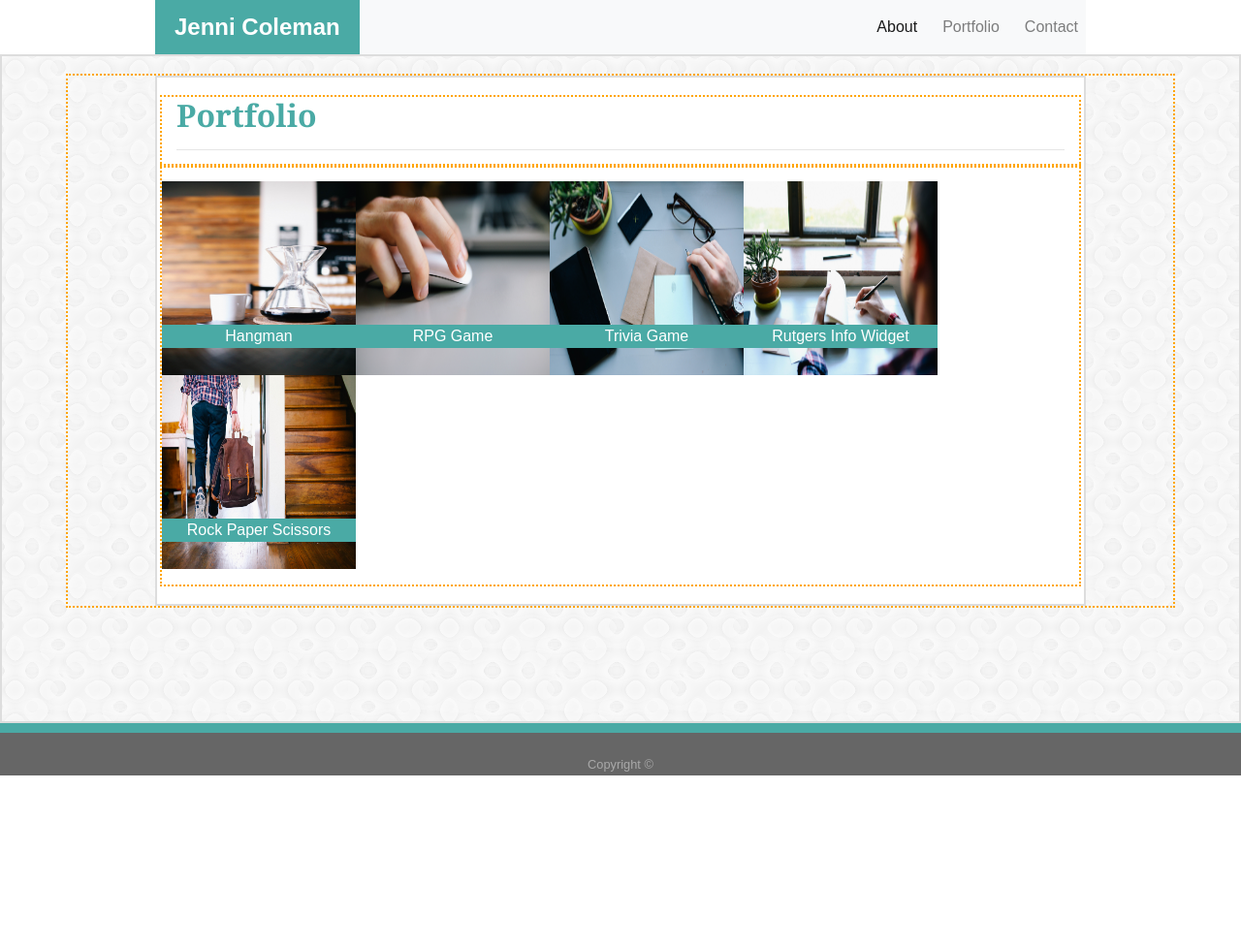
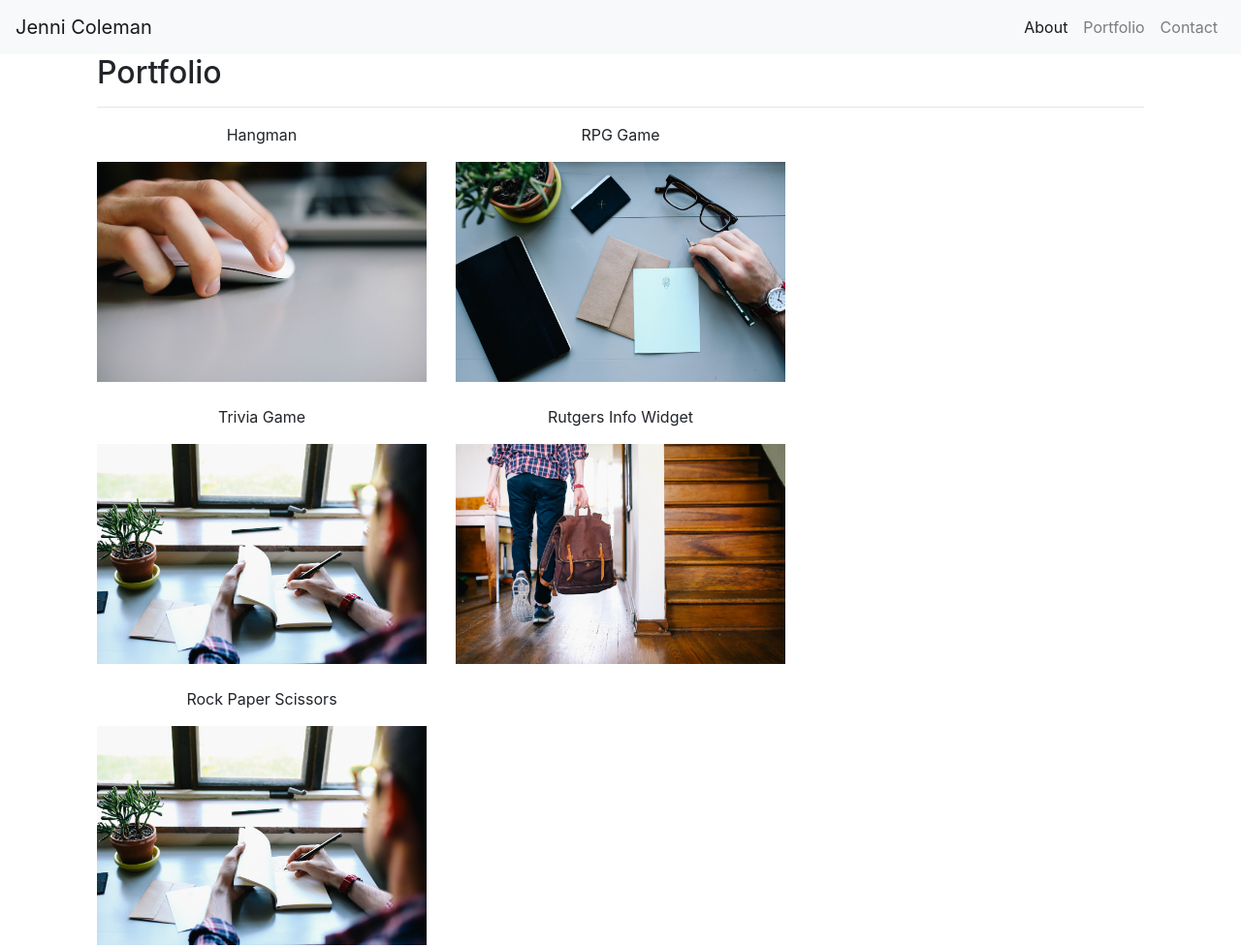
Before and after one commit to jmcoleman/Bootstrap-Portfolio, a plain HTML site: page portfolio.html in a window 1280 px wide. Shown: the top 978 px of the page at 97% size. Before the commit the page ends 800 px from the top, so only its background shows below. Drawn offline with nearby package versions, Linux system fonts and the light colour scheme.

Commit message:
basic bootstrap layout

```diff
--- a/assets/css/bootstrapstyle.css
+++ /dev/null
@@ -1,323 +0,0 @@
-.debug {
-    outline: 2px dotted orange;
-}
-/*===========================================================================
-Additional Specifcations
-
-Colors Pro-tip: Use the Eye Dropper Chrome extension to find the colors used on web pages.
-    Teal color (used for headings and backgrounds): #4aaaa5
-    Regular font color (used for paragraphs and all text besides the headings): #777777
-    Main header background color: #ffffff
-    Main header border color: #cccccc
-    Footer background color: #666666
-    Main content background color: #ffffff
-    Main content border color: #dddddd
-
-Fonts:
-    For heading fonts use font-family: 'Georgia', Times, Times New Roman, serif;.
-    For all other fonts use 'Arial', 'Helvetica Neue', Helvetica, sans-serif;.
-
-Profile Image Found on index.html:
-    Use a picture of yourself.
-    If you don't have a picture, you can grab a placeholder image from LoremPixel. Save the images to your images folder.
-
-Portfolio Images:
-
-Placeholder images can be found at LoremPixel.
-    Save the images to your images folder.
-
-Background Images:
-    The background pattern used was found on Subtle Patterns. You can browse through that site and find whichever pattern you like.
-
-Dimensions:
-    The entire content and the main section content area is 960px wide.
-    Pro-tip: Use the Page Ruler extension to measure the size of elements.
-
-    TODO
-    1. Adjust the padding and margins to use bootstrap classes
-    2. Hamburger in header is to far to the right
-===========================================================================*/
-
-* {
-    /*
-    -webkit-box-sizing: border-box;
-    -moz-box-sizing: border-box;
-    box-sizing: border-box;
-
-    margin: 0;
-    padding: 0; */
-    color: darkgrey;
-}
-
-*:focus {
-    outline-color: #4AAAA5;
-}
-
-html {
-    height: 100%;
-    background-color: white;
-}
-
-body {
-    min-height: 100%;
-
-    /* for sticky footer */
-    display: flex;
-    flex-direction: column;
-
-    color: #777777;
-    background-color: #4aaaa5;
-
-    font-family: 'Arial', 'Helvetica Neue', Helvetica, sans-serif;
-/*    line-height: 24px;  TODO: eval
-    font-size: 16px; */
-}
-
-header {
-    background-color: #ffffff;
-}
-
-hr {
-    color: lightgrey;
-    border-style: solid;
-}
-
-h1, h2, h3, h4, h5, h6 {
-    color: #4aaaa5;
-    font-family: 'Georgia', Times, Times New Roman, serif;
-}
-
-h2 {
-/*    font-size: 24px;  TODO eval
-    line-height: 36px;
-    margin-bottom: 10px; */
-
-    font-weight: 700;
-}
-
-/*
-p {
-    margin: 16px 0px;
-    line-height: 24px;
-    font-size: 16px;
-}
-*/
-footer {
-    flex-shrink: 0;
-    background-color: #666666;
-    text-align: center;
-    color: lightgrey;
-    padding-top: 20px;
-}
-
-/* =======================================
-    Main Header and Navigation links
-========================================== */
-
-.main-header {
-    color: #4aaaa5;
-padding: 0;
-max-width: 960px;
-    margin: 0px auto;
-}
-
-.main-header .logo {
-/*    float: left; */
-    background: #4aaaa5;
-    color: #ffffff;
-    padding: 10px 20px 10px 20px;
-
-/*    text-decoration: none;
-    margin: 0; */
-    font-size: 24px;
-    font-weight: 700;
-}
-/*
-.navbar {
-    position: relative;
-    top: 25px;
-    float: right;
-    margin: 0px 0px;
-}
-
-.navbar ul {
-    list-style: none;
-}
-*/
-.jc-navbar li {
-/*    display: inline-block;*/
-    padding: 0px 5px 0px 5px;
-}
-
-.jc-navbar * li:last-child {
-    padding-right: 0px;
-}
-
-.jc-navbar .nav-link {
-/*
-    text-decoration: none;
-    cursor: pointer;
-    color: darkgrey;
-*/
-
-    padding: 15px;
-    border-radius: .5rem;
-    transition-property: background-color, color, box-shadow;
-    transition-duration: .5s;
-    transition-timing-function: ease;
-}
-
-.jc-navbar .nav-item:hover .nav-link {
-    background-color: #4aaaa5;
-    color: white;
-    box-shadow: 0 0 2px 0px darkgrey;
-}
-
-/* makes the size of the button change so not using
-.navbar a:active {
-    color: #84F6F1;
-    font-weight: bolder;
-}
-*/
-
-
-/*==========================================
-    Main Section
-========================================== */
-
-.main-section-content, .contact-section-content, .portfolio-section-content {
-    color: #777777;
-    background-color: #ffffff;
-    border: 2px solid #dddddd;
-    max-width: 960px;
-    padding: 20px;
-    margin: 20px auto 20px auto;
-}
-
-.main-content {
-    /* Background pattern from Toptal Subtle Patterns */
-    background-image: url("../images/confectionary.png");
-
-    flex: 1 0 auto;
-
-    background-color: #ffffff;
-    border: 2px solid #dddddd;
-    margin: 0px 0px 10px 0px;
-}
-
-.main-section-content p img {
-    float: left;
-
-    padding: 0px 20px 20px 0px;
- /*   max-width: 250px;
-    max-height: 175px; */
-}
-
-/*==========================================
-    Portfolio Section
-========================================== */
-
-.portfolio-section-content .banner-container{
-    position:relative;
-    float: left;
-
-    text-align: center;
-/*    margin: 25px 50px 25px 0px; */
-}
-
-.portfolio-section-content .banner-container img {
-    vertical-align:top;
-}
-
-.portfolio-section-content .banner-text{
-    position:absolute;
-    top: 80%;
-    left: 50%;
-    transform: translate(-50%, -50%);
-
-    background: #4aaaa5;
-    color: white;
- /*   padding: 10px 0px; */
-    width: 100%;
-}
-
-.portfolio-section-content div.banner-container img{
-    width: 200px;
-    height: 200px;
-}
-
-/* force to only 2 projects per line - but I think this is due to my image dimensions */
-/* and shouldn't be needed */
-/*
-div[id^="project"]:nth-child(odd) {
-    clear: left;
-}
-*/
-
-.clearfix:after {
-    content: "";
-    visibility: hidden;
-    display: block;
-    clear: both;
- }
-
-/* For IE 6/7 (trigger hasLayout) */
-.clearfix {
-    zoom:1;
-}
-
-
-/*==========================================
-    Contact Section
-========================================== */
-
-.contact-section-content fieldset {
-    border: 0;
-}
-/*
-.contact-section-content legend {
-    display: none;
-}
-*/
-.contact-section-content input[type="submit"] {
-   /* padding: 10px 25px 10px 25px;*/
-/*    margin-top: 10px;*/
-    background-color: #4aaaa5;
-    color: #ffffff;
-    border: 0;
-}
-/*
-.contact-section-content form {
-    margin-top: 6px;
-}
-*/
-
-.contact-section-content input:not([type="submit"]) {
- /*   width: 90%; */
-/*    padding: 10px; */
-    border: lightgrey 1px solid;
-}
-
-.contact-section-content textarea {
-/*    width: 90%; */
-/*    padding: 5px; */
-    border-color: lightgrey;
-}
-/*
-.contact-section-content .form-item {
-    padding-top: 10px;
-}
-*/
-
-::-webkit-input-placeholder {   /* Chrome/Opera/Safari */
-    color: darkgrey;
-}
-::-moz-placeholder {            /* Firefox 19+ */
-    color: darkgrey;
-}
-:-ms-input-placeholder {        /* IE 10+ */
-    color: darkgrey;
-}
-:-moz-placeholder {             /* Firefox 18- */
-    color: darkgrey;
-}
--- /dev/null
+++ b/assets/css/sticky-footer-navbar.css
@@ -0,0 +1,21 @@
+/* Sticky footer styles
+-------------------------------------------------- */
+html {
+    position: relative;
+    min-height: 100%;
+  }
+
+body {
+    /* Margin bottom by footer height */
+    margin-bottom: 60px;
+}
+
+.footer {
+    position: absolute;
+    bottom: 0;
+    width: 100%;
+    /* Set the fixed height of the footer here */
+    height: 60px;
+    line-height: 60px; /* Vertically center the text there */
+    background-color: #f5f5f5;
+  }
--- a/assets/css/style.css
+++ b/assets/css/style.css
@@ -122,27 +122,27 @@ footer {
     font-weight: 700;
 }
 
-.navbar {
+.jmc-nav {
     position: relative;
     top: 25px;
     float: right;
     margin: 0px 0px;
 }
 
-.navbar ul {
+.jmc-nav ul {
     list-style: none;
 }
 
-.navbar li {
+.jmc-nav li {
     display: inline-block;
     padding: 0px 5px 0px 5px;
 }
 
-.navbar * li:last-child {
+.jmc-nav * li:last-child {
     padding-right: 0px;
 }
 
-.navbar a {
+.jmc-nav a {
     text-decoration: none;
     padding: 15px;
     cursor: pointer;
@@ -153,7 +153,7 @@ footer {
     transition-timing-function: ease;
 }
 
-.navbar a:hover {
+.jmc-nav a:hover {
     background-color: #4aaaa5;
     color: white;
     /*border:1px solid darkgrey; */
@@ -161,7 +161,7 @@ footer {
 }
 
 /* makes the size of the button change so not using
-.navbar a:active {
+.jmc-nav a:active {
     color: #84F6F1;
     font-weight: bolder;
 }
--- a/portfolio.html
+++ b/portfolio.html
@@ -7,13 +7,13 @@
         <!-- stylesheets -->
         <!--link rel="stylesheet" type="text/css" href="assets/css/reset.css"/-->
         <link rel="stylesheet" href="https://stackpath.bootstrapcdn.com/bootstrap/4.1.1/css/bootstrap.min.css" integrity="sha384-WskhaSGFgHYWDcbwN70/dfYBj47jz9qbsMId/iRN3ewGhXQFZCSftd1LZCfmhktB" crossorigin="anonymous">
-        <link rel="stylesheet" type="text/css" href="assets/css/bootstrapstyle.css"/>
+        <!--link rel="stylesheet" type="text/css" href="assets/css/bootstrapstyle.css"/-->
+        <link rel="stylesheet" type="text/css" href="assets/css/sticky-footer-navbar.css"/>
 
         <title>Jenni Coleman | Bootstrap Portfolio</title>
+
     </head>
-    <body id="portfolio-page">
-
-    <!-- Header -->
+    <body>
 
         <!-- Navbar -->
         <header>
@@ -40,124 +40,65 @@
             </nav>
         </header>
 
-    <!-- Main Content -->
-    <div class="main-content">
+        <div class="container">
 
-            <!-- Bootstrap Container -->
-            <div class="container debug">
-
-                <div class="portfolio-section-content">
-                    <!-- Row 1 -->
-                    <div class="row debug">
-                        <div class="col-md-12 debug">
-                            <h2>Portfolio</h2>
-                            <hr>
-                        </div>
+            <div class="container-fluid bg-3 text-center">
+                <h2 class="text-left">Portfolio</h2>
+                <hr>
+                <div class="row">
+                    <div class="col-sm-4">
+                        <p>Hangman</p>
+                        <img src="assets/images/DeathtoStock_Wired2.jpg" class="img-responsive" style="width:100%" alt="Image">
                     </div>
-
-                    <!-- Row 2 -->
-                    <div class="row debug">
-                        <div class"col-md-12 debug">
-                            <p>
-                                <div class="clearfix">
-                                    <div id="project1" class="banner-container">
-                                        <img src="assets/images/DeathtoStock_Wired1.jpg" alt="Project 1"/>
-                                        <div class="banner-text">
-                                            Hangman
-                                        </div>
-                                    </div>
-
-                                    <div id="project2" class="banner-container">
-                                        <img src="assets/images/DeathtoStock_Wired2.jpg" alt="Project 2"/>
-                                        <div class="banner-text">
-                                            RPG Game
-                                        </div>
-                                    </div>
-
-                                    <div id="project3" class="banner-container">
-                                        <img src="assets/images/DeathtoStock_Wired3.jpg" alt="Project 3"/>
-                                        <div class="banner-text">
-                                            Trivia Game
-                                        </div>
-                                    </div>
-
-                                    <div id="project4" class="banner-container">
-                                        <img src="assets/images/DeathtoStock_Wired4.jpg" alt="Project 4"/>
-                                        <div class="banner-text">
-                                            Rutgers Info Widget
-                                        </div>
-                                    </div>
-
-                                    <div id="project5" class="banner-container">
-                                        <img src="assets/images/DeathtoStock_Wired5.jpg" alt="Project 5"/>
-                                        <div class="banner-text">
-                                            Rock Paper Scissors
-                                        </div>
-                                    </div>
-
-                                </div>
-                            </p>
-
-
-                        </div>
+                    <div class="col-sm-4">
+                        <p>RPG Game</p>
+                        <img src="assets/images/DeathtoStock_Wired3.jpg" class="img-responsive" style="width:100%" alt="Image">
+                    </div>
+                    <div class="col-sm-4">
                     </div>
                 </div>
+            </div><br>
 
-            </div>
+            <div class="container-fluid bg-3 text-center">
+                <div class="row">
+                    <div class="col-sm-4">
+                        <p>Trivia Game</p>
+                        <img src="assets/images/DeathtoStock_Wired4.jpg" class="img-responsive" style="width:100%" alt="Image">
+                    </div>
+                    <div class="col-sm-4">
+                        <p>Rutgers Info Widget</p>
+                        <img src="assets/images/DeathtoStock_Wired5.jpg" class="img-responsive" style="width:100%" alt="Image">
+                    </div>
+                    <div class="col-sm-4">
+                    </div>
+                </div>
+            </div><br>
+
+            <div class="container-fluid bg-3 text-center">
+                <div class="row">
+                    <div class="col-sm-4">
+                        <p>Rock Paper Scissors</p>
+                        <img src="assets/images/DeathtoStock_Wired4.jpg" class="img-responsive" style="width:100%" alt="Image">
+                    </div>
+                    <div class="col-sm-4">
+                    </div>
+                    <div class="col-sm-4">
+                    </div>
+                </div>
+            </div><br>
 
         </div>
 
-            <!-- Original Main Content -->
-        <!--div class="main-content">
-            <section class="portfolio-section-content">
-                <h2>Portfolio</h2>
-                <hr>
-
-                <p>
-                    <div class="clearfix">
-                        <div id="project1" class="banner-container">
-                            <img src="assets/images/DeathtoStock_Wired1.jpg" alt="Project 1"/>
-                            <div class="banner-text">
-                                Hangman
-                            </div>
-                        </div>
-
-                        <div id="project2" class="banner-container">
-                            <img src="assets/images/DeathtoStock_Wired2.jpg" alt="Project 2"/>
-                            <div class="banner-text">
-                                RPG Game
-                            </div>
-                        </div>
-
-                        <div id="project3" class="banner-container">
-                            <img src="assets/images/DeathtoStock_Wired3.jpg" alt="Project 3"/>
-                            <div class="banner-text">
-                                Trivia Game
-                            </div>
-                        </div>
-
-                        <div id="project4" class="banner-container">
-                            <img src="assets/images/DeathtoStock_Wired4.jpg" alt="Project 4"/>
-                            <div class="banner-text">
-                                Rutgers Info Widget
-                            </div>
-                        </div>
-
-                        <div id="project5" class="banner-container">
-                            <img src="assets/images/DeathtoStock_Wired5.jpg" alt="Project 5"/>
-                            <div class="banner-text">
-                                Rock Paper Scissors
-                            </div>
-                        </div>
-
-                    </div>
-                </p>
-            </section>
-        </div-->
-
-        <footer>
-            <small>Copyright &copy;</small>
+        <footer class="footer container-fluid">
+            <nav class="navbar-fixed-bottom">
+                <span class="text-muted">Copyright &copy;</span>
+            </nav>
         </footer>
 
+        <!-- Optional JavaScript -->
+        <!-- jQuery first, then Popper.js, then Bootstrap JS -->
+        <script src="https://code.jquery.com/jquery-3.3.1.slim.min.js" integrity="sha384-q8i/X+965DzO0rT7abK41JStQIAqVgRVzpbzo5smXKp4YfRvH+8abtTE1Pi6jizo" crossorigin="anonymous"></script>
+        <script src="https://cdnjs.cloudflare.com/ajax/libs/popper.js/1.14.3/umd/popper.min.js" integrity="sha384-ZMP7rVo3mIykV+2+9J3UJ46jBk0WLaUAdn689aCwoqbBJiSnjAK/l8WvCWPIPm49" crossorigin="anonymous"></script>
+        <script src="https://stackpath.bootstrapcdn.com/bootstrap/4.1.1/js/bootstrap.min.js" integrity="sha384-smHYKdLADwkXOn1EmN1qk/HfnUcbVRZyYmZ4qpPea6sjB/pTJ0euyQp0Mk8ck+5T" crossorigin="anonymous"></script>
     </body>
 </html>
```
Also changed, not shown: contact.html (+17 -52 lines), index.html (+15 -53 lines), 1 other file.
